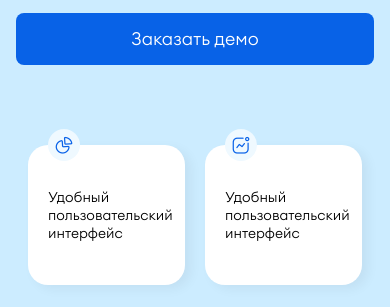
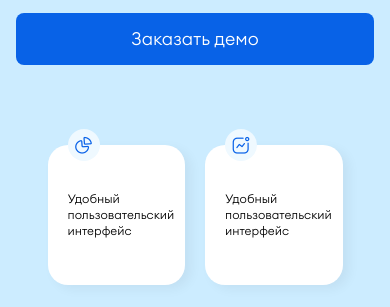
Before and after one commit to petrtcoi/html_css_valila_example, a plain HTML site: page index.html in a window 390 px wide. Shown: the part 729-1036 px from the top of the page. Drawn offline with Linux system fonts and the light colour scheme; files whose address does not match are found by name.

Commit message:
fix advantages for SE

```diff
--- a/assets/css/components/advantages.css
+++ b/assets/css/components/advantages.css
@@ -77,13 +77,13 @@
     padding: 20px;
     margin: 20px 10px;
     height: 100px;
-    width: 30vw;
+    width: 25vw;
   }
   #advantages > * [data-type="icon"] {
     position: absolute;
     top: -10px;
   }
   #advantages > .cards > .card > div {
-    font-size: 14px;
+    font-size: 12px;
   }
 }
```
